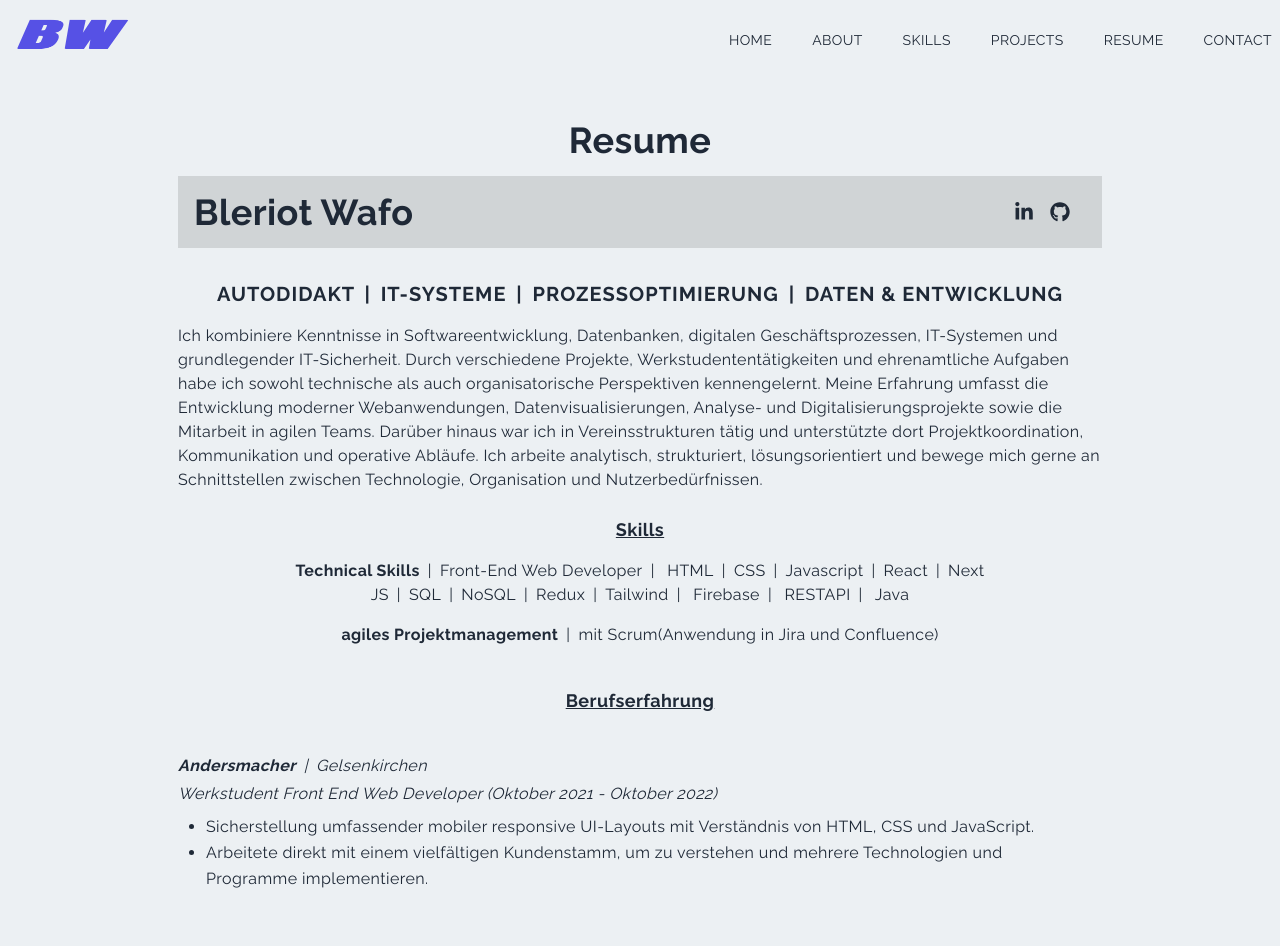
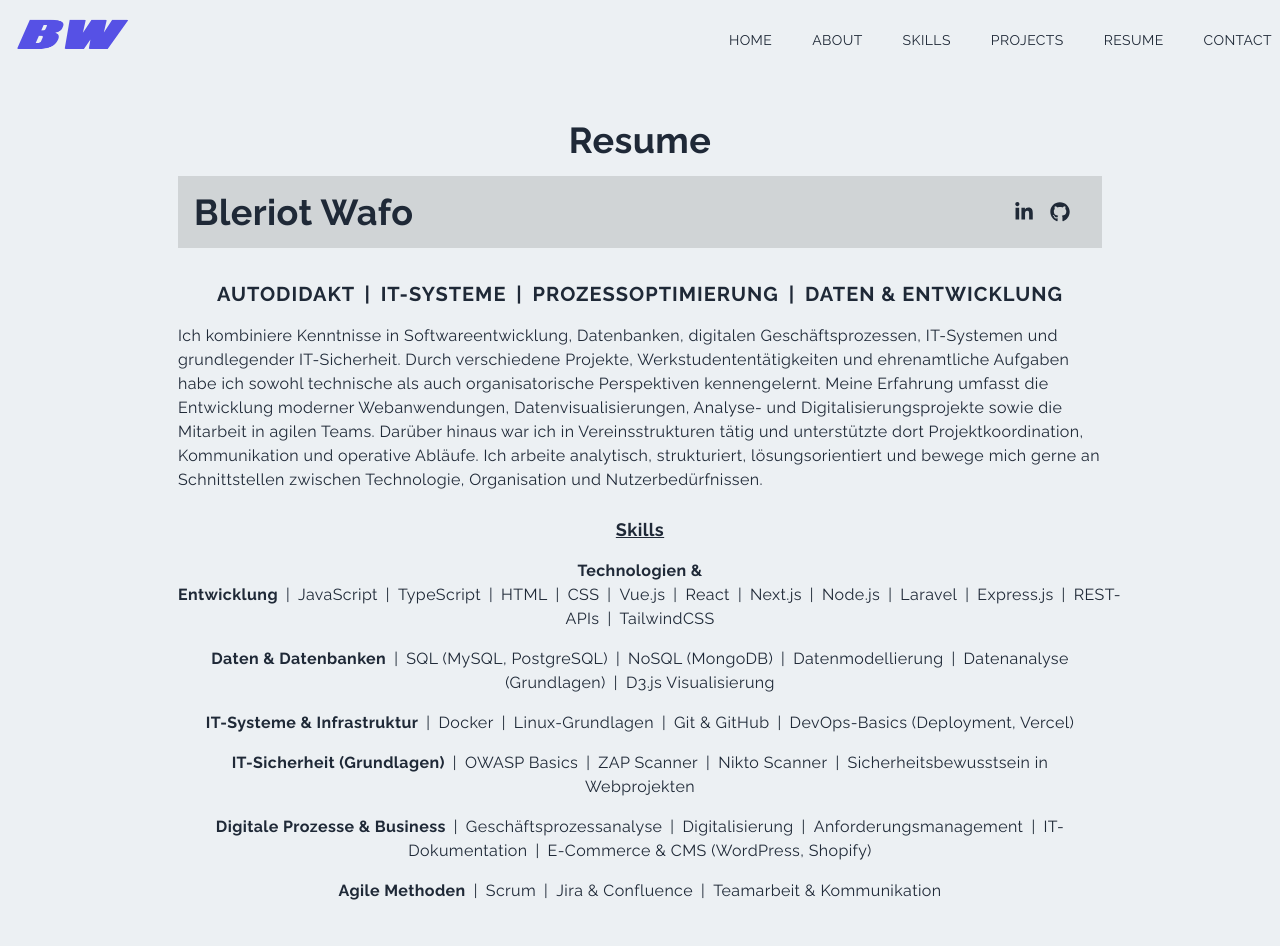
Before and after one commit to bleriotgabin/wafowabo, a Next.js app: page /resume in a window 1280 px wide. Shown: the top 946 px of the page. Built offline with nearby package versions, Linux system fonts and the light colour scheme.

Commit message:
Update resume.jsx

```diff
--- a/pages/resume.jsx
+++ b/pages/resume.jsx
@@ -59,27 +59,71 @@ Ich arbeite analytisch, strukturiert, lösungsorientiert und bewege mich gerne a
 {/* Skills */}
 <div className='text-center py-4'>
   <h5 className='text-center underline text-[18px] py-2'>Skills</h5>
+
+  {/* Technologien & Entwicklung */}
   <p className='py-2'>
-            <span className='font-bold'>Technical Skills</span>
-            <span className='px-2'>|</span>Front-End Web Developer
-            <span className='px-2'>|</span> HTML
+    <span className='font-bold'>Technologien & Entwicklung</span>
+    <span className='px-2'>|</span>JavaScript
+    <span className='px-2'>|</span>TypeScript
+    <span className='px-2'>|</span>HTML
     <span className='px-2'>|</span>CSS
-            <span className='px-2'>|</span>Javascript
+    <span className='px-2'>|</span>Vue.js
     <span className='px-2'>|</span>React
-            <span className='px-2'>|</span>Next JS
-            <span className='px-2'>|</span>SQL
-            <span className='px-2'>|</span>NoSQL
-            <span className='px-2'>|</span>Redux
-            <span className='px-2'>|</span>Tailwind
-            <span className='px-2'>|</span> Firebase
-            <span className='px-2'>|</span> RESTAPI
-            <span className='px-2'>|</span> Java
+    <span className='px-2'>|</span>Next.js
+    <span className='px-2'>|</span>Node.js
+    <span className='px-2'>|</span>Laravel
+    <span className='px-2'>|</span>Express.js
+    <span className='px-2'>|</span>REST-APIs
+    <span className='px-2'>|</span>TailwindCSS
   </p>
+
+  {/* Daten & Datenbanken */}
   <p className='py-2'>
-            <span className='font-bold'>agiles Projektmanagement</span>
-            <span className='px-2'>|</span>mit Scrum(Anwendung in Jira und Confluence)
+    <span className='font-bold'>Daten & Datenbanken</span>
+    <span className='px-2'>|</span>SQL (MySQL, PostgreSQL)
+    <span className='px-2'>|</span>NoSQL (MongoDB)
+    <span className='px-2'>|</span>Datenmodellierung
+    <span className='px-2'>|</span>Datenanalyse (Grundlagen)
+    <span className='px-2'>|</span>D3.js Visualisierung
+  </p>
+
+  {/* IT-Systeme & Infrastruktur */}
+  <p className='py-2'>
+    <span className='font-bold'>IT-Systeme & Infrastruktur</span>
+    <span className='px-2'>|</span>Docker
+    <span className='px-2'>|</span>Linux-Grundlagen
+    <span className='px-2'>|</span>Git & GitHub
+    <span className='px-2'>|</span>DevOps-Basics (Deployment, Vercel)
+  </p>
+
+  {/* IT-Sicherheit */}
+  <p className='py-2'>
+    <span className='font-bold'>IT-Sicherheit (Grundlagen)</span>
+    <span className='px-2'>|</span>OWASP Basics
+    <span className='px-2'>|</span>ZAP Scanner
+    <span className='px-2'>|</span>Nikto Scanner
+    <span className='px-2'>|</span>Sicherheitsbewusstsein in Webprojekten
+  </p>
+
+  {/* Digitale Prozesse & Business */}
+  <p className='py-2'>
+    <span className='font-bold'>Digitale Prozesse & Business</span>
+    <span className='px-2'>|</span>Geschäftsprozessanalyse
+    <span className='px-2'>|</span>Digitalisierung
+    <span className='px-2'>|</span>Anforderungsmanagement
+    <span className='px-2'>|</span>IT-Dokumentation
+    <span className='px-2'>|</span>E-Commerce & CMS (WordPress, Shopify)
+  </p>
+
+  {/* Agile Methoden */}
+  <p className='py-2'>
+    <span className='font-bold'>Agile Methoden</span>
+    <span className='px-2'>|</span>Scrum
+    <span className='px-2'>|</span>Jira & Confluence
+    <span className='px-2'>|</span>Teamarbeit & Kommunikation
   </p>
 </div>
+
 
         <h5 className='text-center underline text-[18px] py-4'>
          Berufserfahrung
```
Lines whose indentation alone changed are shown as unchanged.
